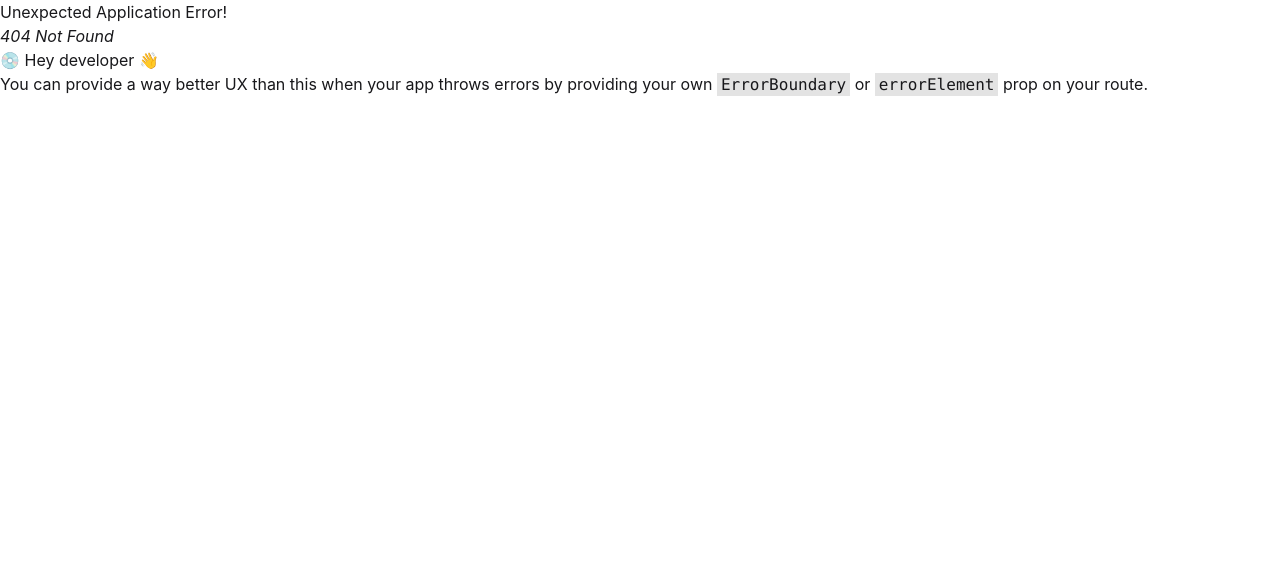
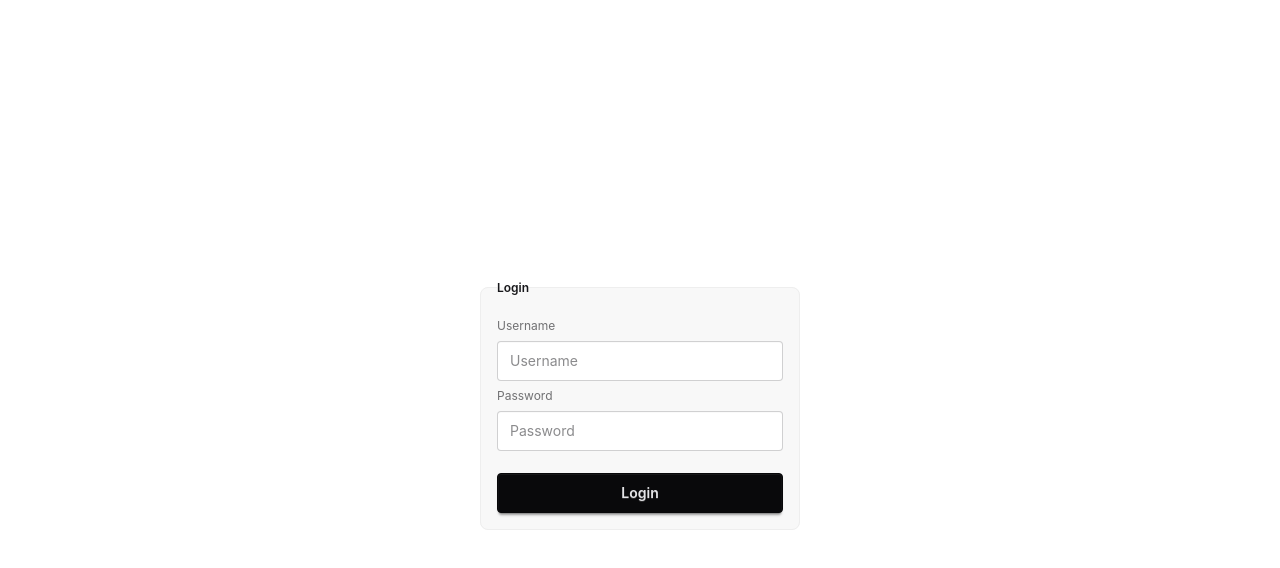
Before and after one commit to kevinjay4567/kaiser-frontend, a React app: page /login in a window 1280 px wide. Before the commit this address had no page. Shown: the top 568 px of the page. Built offline with nearby package versions, Linux system fonts and the light colour scheme; the HTML template or start-up script is replaced by a standard one.

Commit message:
inicio de login y adminpage

```diff
--- /dev/null
+++ b/src/pages/AdminPage.tsx
@@ -0,0 +1,36 @@
+import { useNavigate } from "react-router";
+
+
+
+export function AdminPage() {
+
+    const navigate = useNavigate();
+
+    const handleLogout = async () => {
+        try {
+            const response = await fetch("http://localhost:3000/api/auth/logout", {
+                method: "POST",
+                headers: {
+                    "Content-Type": "application/json",
+                },
+                credentials: "include",
+            });
+            if (!response.ok) {
+                throw new Error("Logout failed");
+            }
+            const data = await response.json();
+            console.log(data.message);
+            navigate("/login");
+
+        } catch (err) {
+            alert(err instanceof Error ? err.message : "ni idea del error brother");
+
+        }
+    };
+
+    return <div className="flex flex-col items-center justify-center h-screen gap-4">
+        <button className="btn btn-wide btn-primary" onClick={() => navigate("/dashboard")}>Dashboard</button>
+        <button className="btn btn-wide btn-info" onClick={() => navigate("/manager")}>Manager</button>
+        <button className="btn btn-wide btn-error" onClick={handleLogout}>Logout</button>
+    </div>
+}
--- /dev/null
+++ b/src/pages/LoginPage.tsx
@@ -0,0 +1,46 @@
+import { useState } from "react";
+import { useNavigate } from "react-router";
+
+export function LoginPage() {
+    const [username, setUsername] = useState("");
+    const [password, setPassword] = useState("");
+    const navigate = useNavigate();
+
+    const handleLogin = async () => {
+        try {
+            const response = await fetch("http://localhost:3000/api/auth/login", {
+                method: "POST",
+                headers: {
+                    "Content-Type": "application/json",
+                },
+                body: JSON.stringify({ username, password }),
+                credentials: "include",
+            });
+            if (!response.ok) {
+                throw new Error("Login failed");
+            }
+            const data = await response.json();
+            console.log(data.message);
+            // Redirigir a la página de admin en caso de éxito
+            navigate("/admin");
+
+        } catch (err) {
+            alert(err instanceof Error ? err.message : "ni idea del error brother");
+
+        }
+    };
+
+    return <div className="flex justify-center items-center h-screen">
+        <fieldset className="fieldset bg-base-200 border-base-300 rounded-box w-xs border p-4">
+            <legend className="fieldset-legend">Login</legend>
+
+            <label className="label">Username</label>
+            <input type="text" className="input" placeholder="Username" value={username} onChange={(e) => setUsername(e.target.value)} />
+
+            <label className="label">Password</label>
+            <input type="password" className="input" placeholder="Password" value={password} onChange={(e) => setPassword(e.target.value)} />
+
+            <button className="btn btn-neutral mt-4" onClick={handleLogin}>Login</button>
+        </fieldset>
+    </div>
+}
--- a/src/pages/index.ts
+++ b/src/pages/index.ts
@@ -1,2 +1,4 @@
 export * from "./BookingPage";
 export * from "./HomePage";
+export * from "./LoginPage";
+export * from "./AdminPage";
```
Also changed, not shown: src/router.ts (+9 -1 lines).
